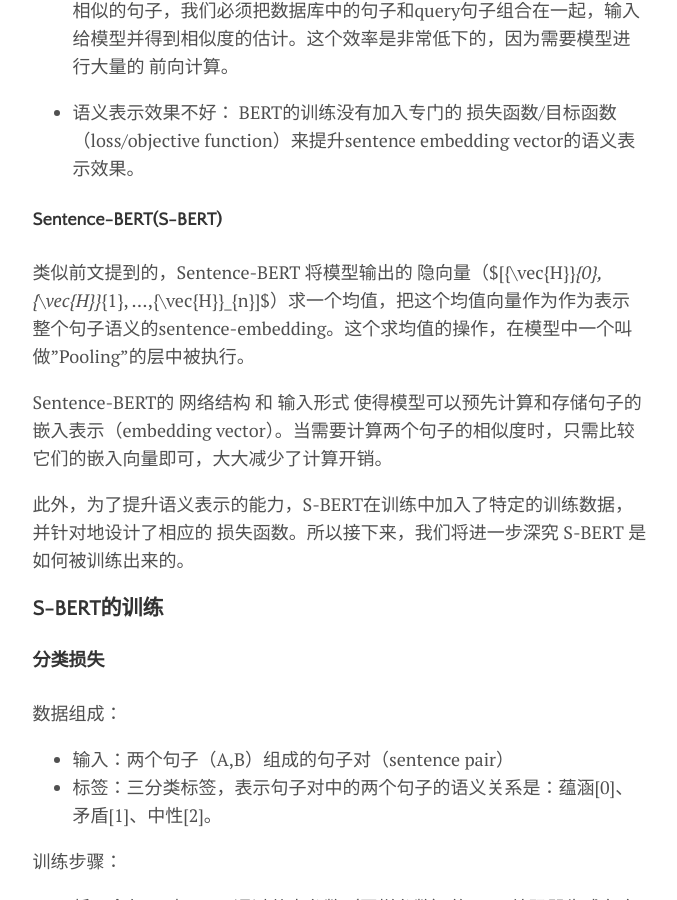
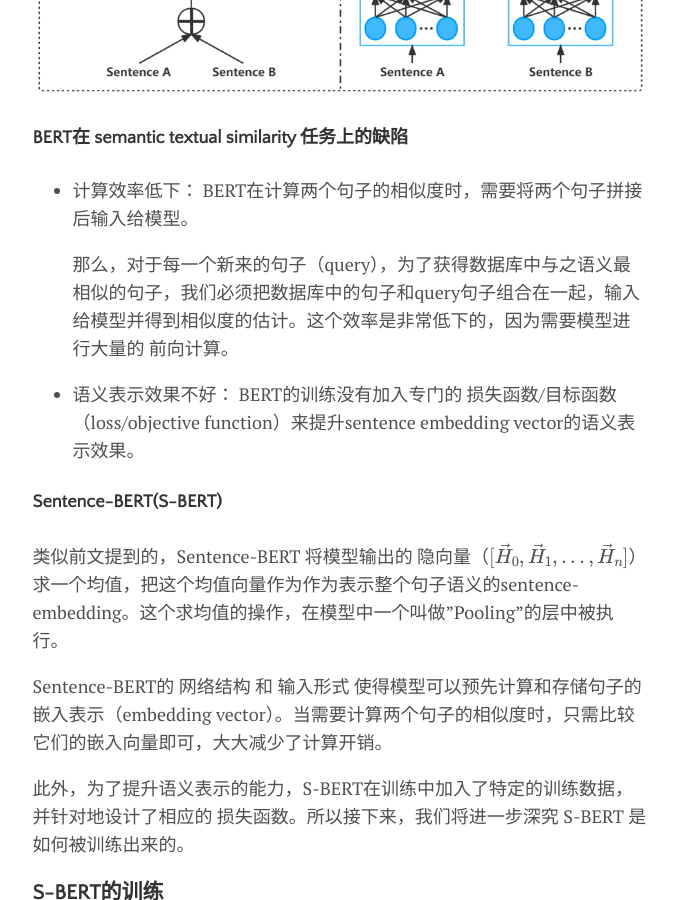
Before and after one commit to ANYMS-A/ANYMS-A.github.io, a Jekyll site: the page built from _posts/2024-07-28-nlp-embedding.md, in a window 1280 px wide and 900 px high, scrolled down 9789 px. Shown: the whole window, without its empty margins (300-977 px from the left). Built offline with Jekyll 4.4.1, drawn with Linux system fonts in a browser that asks for light colours; formulas are drawn with MathJax 3.

Commit message:
fix typos

```diff
--- a/_posts/2024-07-28-nlp-embedding.md
+++ b/_posts/2024-07-28-nlp-embedding.md
@@ -169,6 +169,8 @@ $$
 
 上面的介绍中，我们知道了如何将句子中的每一个单词表示为一个embedding向量，但是熟悉 RAG/向量数据库 的同学们或许知道，向量数据库中的一条向量往往代表着一个完整的句子或者一大段文本，句子或文本段落有长有短，它们又是如何被表示成一个个具有相同维度的embedding向量的呢？
 
+![](../assets/img/2024-07-28-nlp-embedding/sentence-embed.png)
+
 最简单的，我们可以对句子中所有的单词的embedding向量求均值（average word embedding），这样我们也能得到关于一个句子的sentence embedding向量。
 $$
 \vec{S} = (\vec{w_{1}} + \vec{w_{2}} + \space ... + \space \vec{w_{n}}) / n
@@ -260,7 +262,7 @@ $$
   	BERT的训练没有加入专门的 损失函数/目标函数（loss/objective function）来提升sentence embedding vector的语义表示效果。
 
 #### Sentence-BERT(S-BERT)
-类似前文提到的，Sentence-BERT 将模型输出的 隐向量（$[{\vec{H}}_{0}, {\vec{H}}_{1}, ...,{\vec{H}}_{n}]$）求一个均值，把这个均值向量作为作为表示整个句子语义的sentence-embedding。这个求均值的操作，在模型中一个叫做"Pooling"的层中被执行。
+类似前文提到的，Sentence-BERT 将模型输出的 隐向量（$$[{\vec{H}}_{0}, {\vec{H}}_{1}, ...,{\vec{H}}_{n}]$$）求一个均值，把这个均值向量作为作为表示整个句子语义的sentence-embedding。这个求均值的操作，在模型中一个叫做"Pooling"的层中被执行。
 
 Sentence-BERT的 网络结构 和 输入形式 使得模型可以预先计算和存储句子的嵌入表示（embedding vector）。当需要计算两个句子的相似度时，只需比较它们的嵌入向量即可，大大减少了计算开销。
 
```
